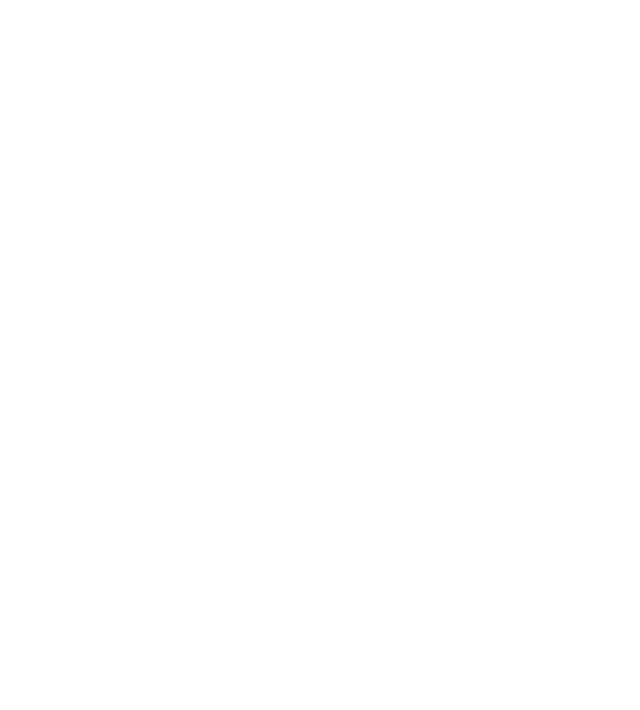
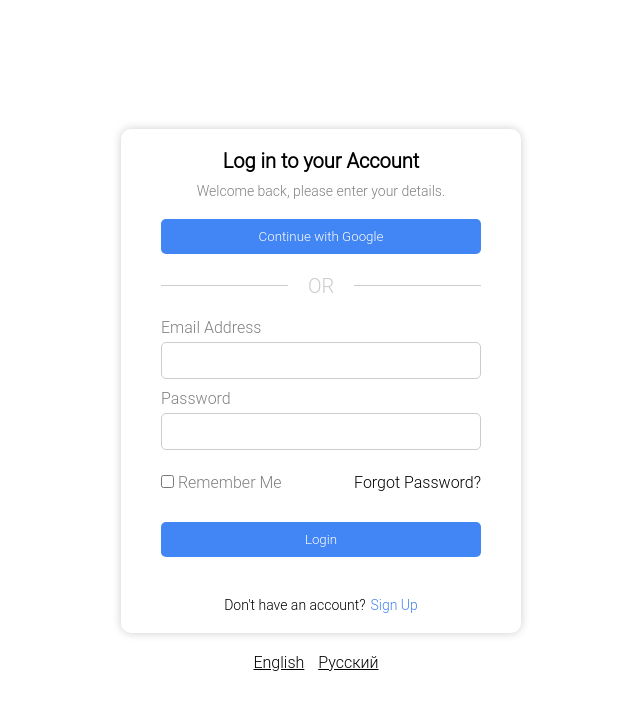
Before and after one commit to Itterum/vanillajs-app, a website built with Vite: page src/index.html in a window 1280 px wide. Shown: the whole page, without its empty margins (319-959 px from the left). Built offline with nearby package versions, Linux system fonts and the light colour scheme.

Commit message:
base login form with localisation

```diff
--- /dev/null
+++ b/src/assets/css/style.css
@@ -0,0 +1,171 @@
+* {
+    margin: 0;
+    padding: 0;
+    box-sizing: border-box;
+    font-family: "Roboto Light", sans-serif;
+}
+
+.container {
+    display: flex;
+    flex-direction: column;
+    width: 100%;
+    height: 100vh;
+    justify-content: center;
+    align-items: center;
+}
+
+.login-form {
+    width: 400px;
+    /*height: 400px;*/
+    background-color: #fff;
+    border-radius: 10px;
+    box-shadow: 0 0 10px rgba(0, 0, 0, 0.2);
+    margin-bottom: 20px;
+}
+
+.title {
+    text-align: center;
+    margin-top: 20px;
+    font-weight: bold;
+    font-size: 20px;
+}
+
+.title span {
+    text-transform: capitalize;
+}
+
+.subtitle {
+    text-align: center;
+    margin-top: 10px;
+    font-size: 14px;
+    color: gray;
+}
+
+.subtitle span {
+    text-transform: capitalize;
+}
+
+.login-with-google {
+    display: block;
+    margin: 20px auto;
+    padding: 10px 20px;
+    background-color: #4285f4;
+    color: #fff;
+    border: none;
+    border-radius: 5px;
+    cursor: pointer;
+    width: 80%;
+}
+
+.separator {
+    display: flex;
+    align-items: center;
+    margin: 20px 40px;
+    text-transform: uppercase;
+    color: #ccc;
+    font-size: 20px;
+}
+
+.separator::before,
+.separator::after {
+    content: '';
+    flex: 1;
+    border-bottom: 1px solid #ccc;
+}
+
+.separator::before {
+    margin-right: 10px;
+}
+
+.separator::after {
+    margin-left: 10px;
+}
+
+.separator span {
+    padding: 0 10px;
+}
+
+.form {
+    display: flex;
+    flex-direction: column;
+    align-items: center;
+}
+
+.form label {
+    display: flex;
+    flex-direction: column;
+    margin-bottom: 10px;
+    text-transform: capitalize;
+    color: gray;
+}
+
+.form label input {
+    padding: 10px;
+    border-radius: 5px;
+    border: 1px solid #ccc;
+    margin-top: 5px;
+}
+
+.form label {
+    width: 80%;
+}
+
+.form label input:focus {
+    outline: none;
+    border-color: #4285f4;
+}
+
+.remember-me {
+    margin-top: 10px;
+}
+
+label.remember-me {
+    display: flex;
+    flex-direction: row;
+    align-items: baseline;
+    justify-content: space-between;
+}
+
+label.remember-me a {
+    color: #000;
+    text-decoration: none;
+}
+
+.login {
+    display: block;
+    margin: 20px auto;
+    padding: 10px 20px;
+    background-color: #4285f4;
+    color: #fff;
+    border: none;
+    border-radius: 5px;
+    cursor: pointer;
+    width: 80%;
+}
+
+.create-account {
+    display: flex;
+    flex-direction: row;
+    text-align: center;
+    margin: 20px auto;
+    font-size: 14px;
+    align-items: center;
+    justify-content: center;
+}
+
+.create-account a {
+    color: #4285f4;
+    text-decoration: none;
+    text-transform: capitalize;
+    margin-left: 5px;
+}
+
+.create-account a:hover {
+    text-decoration: underline;
+}
+
+.lang-button {
+    cursor: pointer;
+    margin-right: 10px;
+    text-decoration: underline;
+}
--- a/src/index.html
+++ b/src/index.html
@@ -6,8 +6,51 @@
           content="width=device-width, user-scalable=no, initial-scale=1.0, maximum-scale=1.0, minimum-scale=1.0">
     <meta http-equiv="X-UA-Compatible" content="ie=edge">
     <title>Document</title>
+    <link rel="stylesheet" href="assets/css/style.css">
 </head>
 <body>
+<div class="container">
+    <div class="login-form">
+        <div class="title" data-i18n="login_title">
+            Log in to your Account
+        </div>
+        <div class="subtitle" data-i18n="welcome">
+            <span>welcome</span> back, please enter your details.
+        </div>
+        <button class="login-with-google" data-i18n="continue_with_google">Continue with Google</button>
+        <div class="separator"><span data-i18n="or">or</span></div>
+        <div class="form">
+            <label>
+                <span data-i18n="email_label">email address</span>
+                <input type="text" data-i18n-placeholder="email_placeholder" class="email">
+            </label>
+            <label>
+                <span data-i18n="password_label">password</span>
+                <input type="password" data-i18n-placeholder="password_placeholder"
+                       class="password">
+            </label>
+            <label class="remember-me">
+                <span>
+                    <input type="checkbox" class="remember-me">
+                    <span data-i18n="remember_me">remember me</span>
+                </span>
+                <a href="#"><span data-i18n="forgot_password">forgot password?</span></a>
+            </label>
+            <button class="login" data-i18n="login_button">Login</button>
+        </div>
+        <div class="create-account">
+            <span data-i18n="no_account">Don't have an account?</span>
+            <a href="#"><span data-i18n="sign_up">sign up</span></a>
+        </div>
+    </div>
+    <div class="lang-selector">
+        <span class="lang-button" onclick="setLanguage('en')">English</span>
+        <span class="lang-button" onclick="setLanguage('ru')">Русский</span>
+    </div>
+</div>
+
+<!--<div class="create-account-form"></div>-->
+
 <script src="./js/main.js"></script>
 </body>
 </html>
--- a/src/js/main.js
+++ b/src/js/main.js
@@ -1 +1,41 @@
-console.log('Hello, World!');
+const translations = {
+    en: {
+        login_title: 'Log in to your Account',
+        welcome: 'Welcome back, please enter your details.',
+        or: 'or',
+        email_label: 'email address',
+        password_label: 'password',
+        remember_me: 'remember me',
+        forgot_password: 'forgot password?',
+        login_button: 'Login',
+        no_account: 'Don\'t have an account?',
+        sign_up: 'sign up',
+        continue_with_google: 'Continue with Google',
+    },
+    ru: {
+        login_title: 'Войти в свой аккаунт',
+        welcome: 'Добро пожаловать, пожалуйста, введите ваши данные.',
+        or: 'или',
+        email_label: 'адрес электронной почты',
+        password_label: 'пароль',
+        remember_me: 'запомнить меня',
+        forgot_password: 'забыли пароль?',
+        login_button: 'Войти',
+        no_account: 'У вас нет аккаунта?',
+        sign_up: 'зарегистрироваться',
+        continue_with_google: 'Продолжить с Google',
+    },
+};
+
+function setLanguage(lang) {
+    const elements = document.querySelectorAll('[data-i18n]');
+    elements.forEach(element => {
+        const key = element.dataset.i18n;
+        if (translations[lang] && translations[lang][key]) {
+            element.textContent = translations[lang][key];
+        }
+    });
+}
+
+// По умолчанию установить начальный язык (английский)
+setLanguage('en');
```
